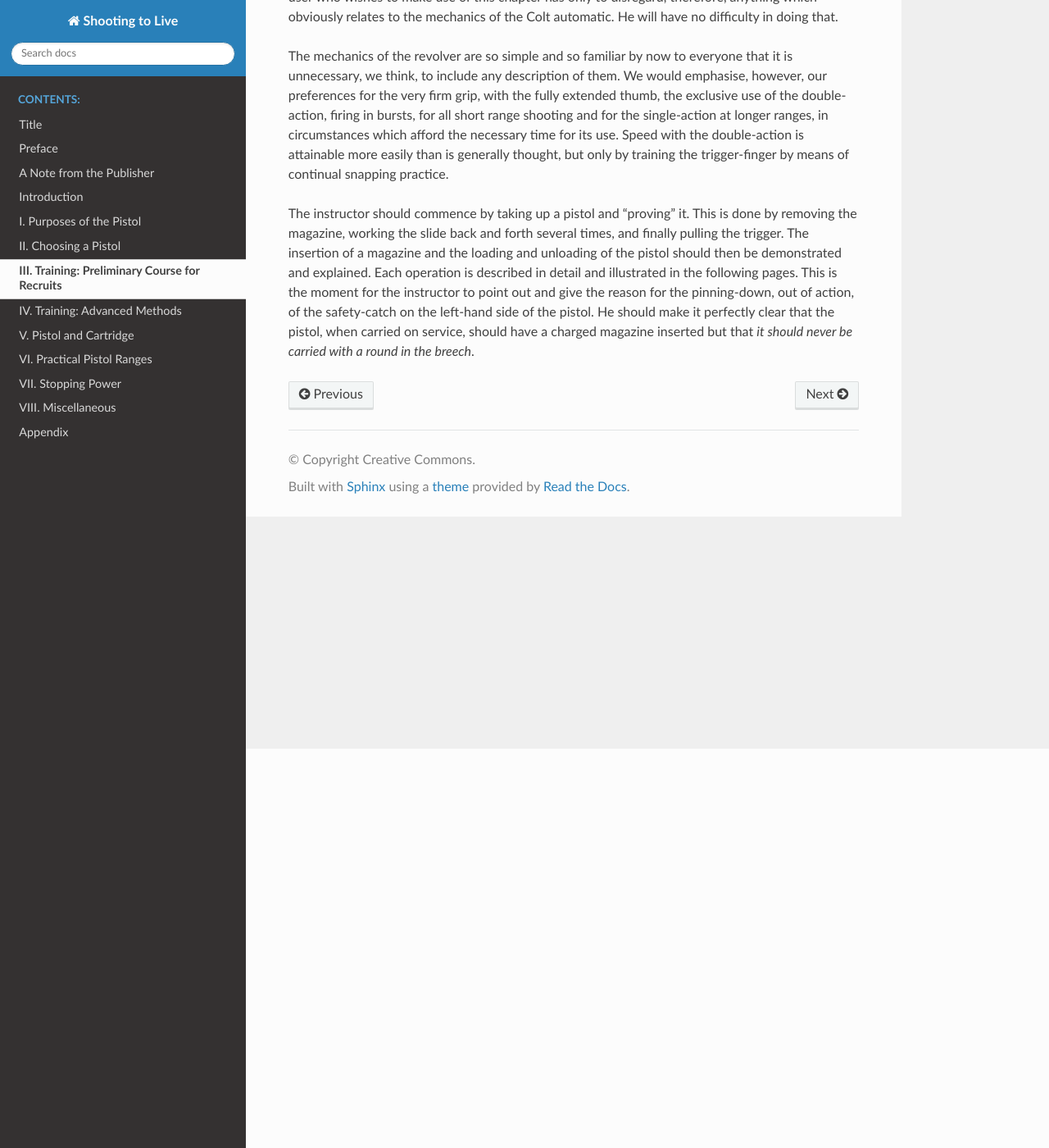
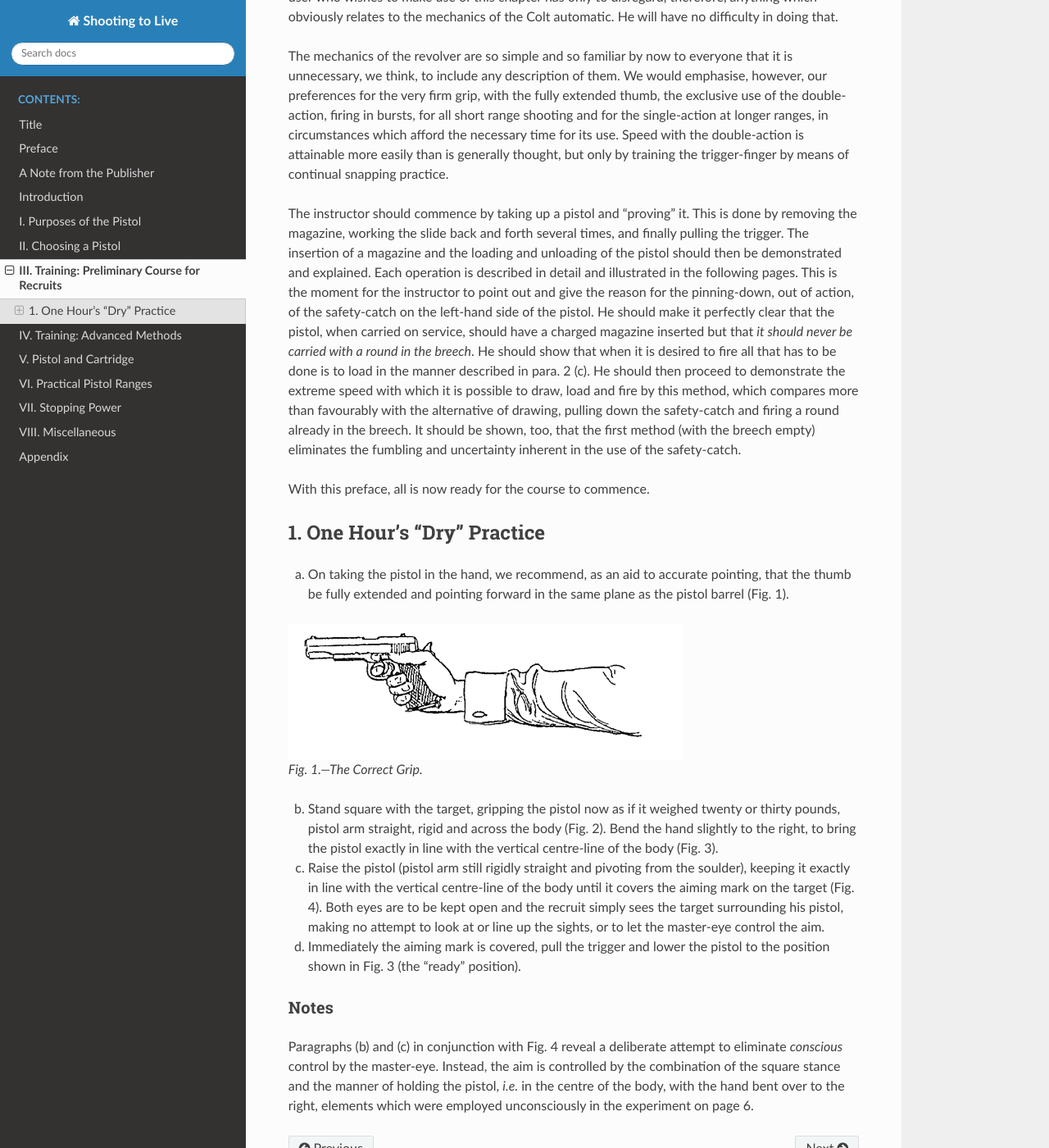
Before and after one commit to Tyrn/StoL, a Sphinx documentation site: the page built from source/fount/03-training-preliminary.rst, in a window 1280 px wide and 1400 px high, scrolled down 487 px. Shown: the whole window at 82% size. Built offline with Sphinx 7.4.7 and the Read the Docs theme 2.0.0, drawn with Linux system fonts in a browser that asks for light colours.

Commit message:
Images cached?

```diff
--- a/source/fount/03-training-preliminary.rst
+++ b/source/fount/03-training-preliminary.rst
@@ -57,4 +57,61 @@ safety-catch on the left-hand side of the pistol. He
 should make it perfectly clear that the pistol, when
 carried on service, should have a charged magazine
 inserted but that *it should never be carried with a
-round in the breech*.
+round in the breech*. He should show that when it
+is desired to fire all that has to be done is to load
+in the manner described in para. 2 (c). He should
+then proceed to demonstrate the extreme speed with
+which it is possible to draw, load and fire by this
+method, which compares more than favourably with
+the alternative of drawing, pulling down the
+safety-catch and firing a round already in the breech. It
+should be shown, too, that the first method (with the
+breech empty) eliminates the fumbling and uncertainty
+inherent in the use of the safety-catch.
+
+With this preface, all is now ready for the course
+to commence.
+
+1. One Hour's "Dry" Practice
+----------------------------
+
+a. On taking the pistol in the hand, we recommend,
+   as an aid to accurate pointing, that the
+   thumb be fully extended and pointing forward
+   in the same plane as the pistol barrel (Fig. 1).
+
+.. figure:: ../_static/CorrectGrip.png
+
+   Fig. 1.---The Correct Grip.
+
+b. Stand square with the target, gripping the
+   pistol now as if it weighed twenty or thirty
+   pounds, pistol arm straight, rigid and across
+   the body (Fig. 2). Bend the hand slightly to
+   the right, to bring the pistol exactly in line
+   with the vertical centre-line of the body
+   (Fig. 3).
+c. Raise the pistol (pistol arm still rigidly straight
+   and pivoting from the soulder), keeping it
+   exactly in line with the vertical centre-line
+   of the body until it covers the aiming mark
+   on the target (Fig. 4). Both eyes are to be
+   kept open and the recruit simply sees the
+   target surrounding his pistol, making no
+   attempt to look at or line up the sights, or
+   to let the master-eye control the aim.
+d. Immediately the aiming mark is covered, pull
+   the trigger and lower the pistol to the position
+   shown in Fig. 3 (the "ready" position).
+
+Notes
+^^^^^
+
+Paragraphs (b) and (c) in conjunction with Fig. 4
+reveal a deliberate attempt to eliminate *conscious*
+control by the master-eye. Instead, the aim is
+controlled by the combination of the square stance
+and the manner of holding the pistol, *i.e.* in the
+centre of the body, with the hand bent over to the
+right, elements which were employed unconsciously
+in the experiment on page 6.
```
Also changed, not shown: source/_static/CorrectGrip.png.
